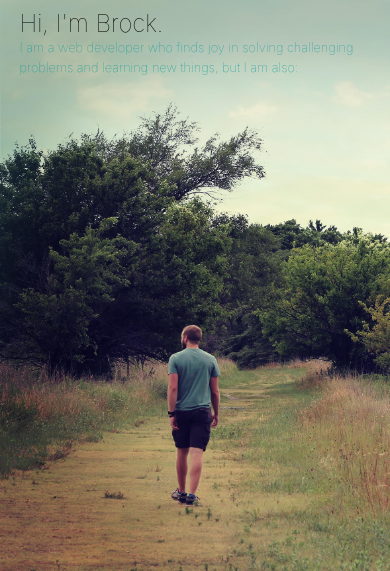
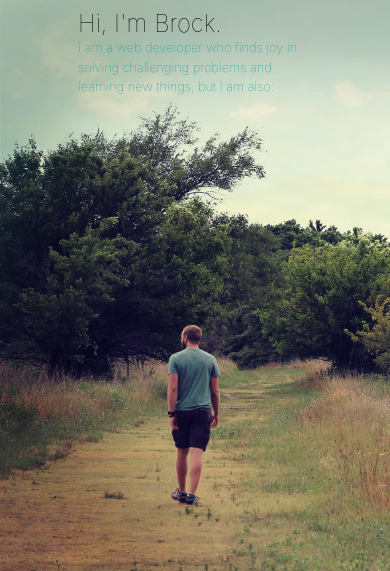
Before and after one commit to blubbers122/blubbers122-Portfolio, a Flask app: page / in a window 390 px wide. Shown: the part 51-622 px from the top of the page. Run offline with Flask 2, Linux system fonts and the light colour scheme; some libraries are stand-ins or nearby versions.

Commit message:
safari bug fix

```diff
--- a/portfolio/static/main.css
+++ b/portfolio/static/main.css
@@ -191,7 +191,7 @@ html {
     top: 2%;
     left: 50%;
     transform: translate(-50%, -2%);
-    width: 80%;
+    width: 60%;
   }
   #greeting {
     font-size: 1.7em;
@@ -220,7 +220,6 @@ html {
     top: 2%;
     left: 50%;
     transform: translate(-50%, -2%);
-    width: 90%;
   }
   #greeting {
     font-size: 1.5em;
@@ -236,8 +235,7 @@ html {
 }
 
 @media screen and (max-device-width: 480px) {
-  body {
-    -webkit-text-size-adjust: none;
+  body, html {
   }
 }
 
--- a/portfolio/templates/index.html
+++ b/portfolio/templates/index.html
@@ -6,7 +6,7 @@
     <meta name="description" content="Brock Lubbers' web developer portfolio, showcasing front-end and full-stack projects." />
     <meta name="keywords" content="Web Developer, Portfolio, Front-End, Full-Stack" />
     <meta name="author" content="Brock Lubbers" />
-    <meta name="viewport" content="width=device-width, initial-scale=1, minimum-scale=1, shrink-to-fit=no" />
+    <meta name="viewport" content="width=device-width, initial-scale=1, maximum-scale=1" />
     <meta name="google-site-verification" content="1ts-ITQKLT7Vgo9r3Ox0etpiPBj2QJlFsGRP_mBsyQ0" />
     <link rel="stylesheet" href="https://stackpath.bootstrapcdn.com/bootstrap/4.4.1/css/bootstrap.min.css" integrity="sha384-Vkoo8x4CGsO3+Hhxv8T/Q5PaXtkKtu6ug5TOeNV6gBiFeWPGFN9MuhOf23Q9Ifjh" crossorigin="anonymous">
     <link rel="stylesheet" type="text/css" href="static/main.css">
```
Also changed, not shown: 6 other files.
